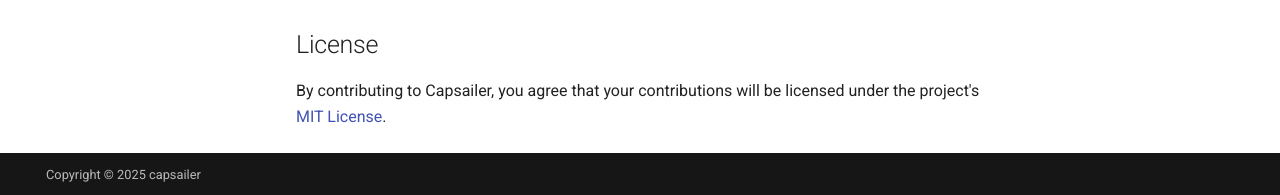
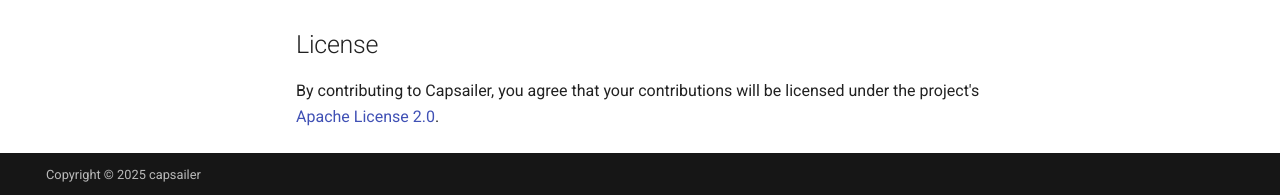
Before and after one commit to capsailer/capsailer-cli, an MkDocs documentation site: the page built from docs/contributing.md, in a window 1280 px wide and 900 px high, scrolled down 1455 px. Shown: the part 702-897 px from the top of the window. Built offline with MkDocs 1.6.1 and Material for MkDocs 9.7.7, drawn with Linux system fonts in a browser that asks for light colours; comment, search, counter and statistics services are not loaded.

Commit message:
Update contribution guide

```diff
--- a/docs/contributing.md
+++ b/docs/contributing.md
@@ -78,4 +78,4 @@
 
 ## License
 
-By contributing to Capsailer, you agree that your contributions will be licensed under the project's [MIT License](https://github.com/capsailer/capsailer-cli/blob/main/LICENSE).
+By contributing to Capsailer, you agree that your contributions will be licensed under the project's [Apache License 2.0](https://github.com/capsailer/capsailer-cli/blob/main/LICENSE).
```
